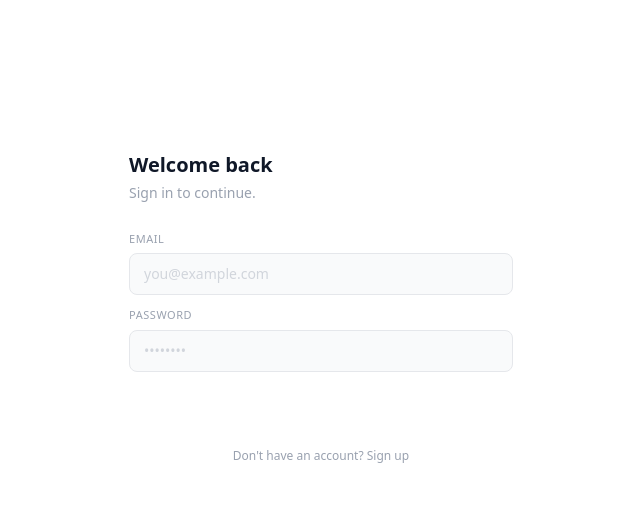
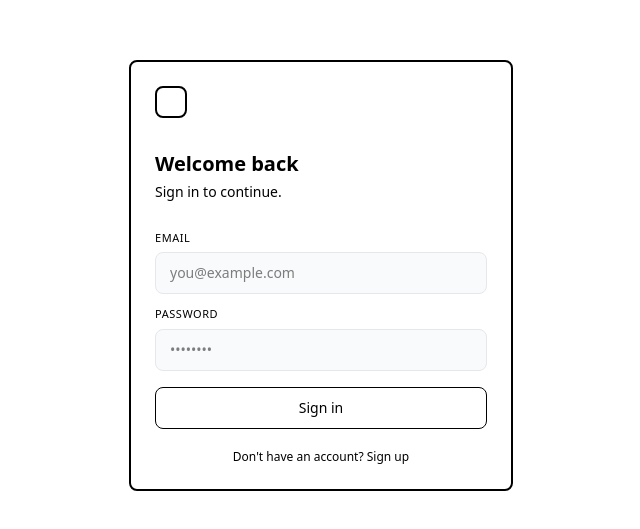
Before and after one commit to Md-Ashikur-Rahman-Ashik/Drag-And-Drop, a Next.js app: page /login in a window 1280 px wide. Shown: the part 125-654 px from the top of the page, without its empty margins (319-959 px from the left). Built offline with nearby package versions, Linux system fonts and the light colour scheme; no server answers.

Commit message:
Fixed colors in login page

```diff
--- a/app/login/page.tsx
+++ b/app/login/page.tsx
@@ -33,21 +33,21 @@ export default function LoginPage() {
 
   return (
     <div className="min-h-screen bg-white flex items-center justify-center p-6">
-      <div className="w-full max-w-sm">
-        <div className="w-8 h-8 bg-brand-600 rounded-lg flex items-center justify-center mb-8">
+      <div className="w-full max-w-sm border-2 rounded-lg p-6">
+        <div className="w-8 h-8 bg-brand-600 rounded-lg border-2 flex items-center justify-center mb-8">
           <div className="w-3.5 h-3.5 bg-white rounded-sm" />
         </div>
 
-        <h1 className="text-xl font-semibold text-gray-900 mb-1">
+        <h1 className="text-xl font-semibold mb-1">
           {isSignUp ? "Create account" : "Welcome back"}
         </h1>
-        <p className="text-sm text-gray-400 mb-7">
+        <p className="text-sm mb-7">
           {isSignUp ? "Start building today." : "Sign in to continue."}
         </p>
 
         <div className="space-y-3 mb-4">
           <div>
-            <label className="block text-[11px] font-medium text-gray-400 uppercase tracking-wider mb-1.5">
+            <label className="block text-[11px] font-medium uppercase tracking-wider mb-1.5">
               Email
             </label>
             <input
@@ -56,11 +56,11 @@ export default function LoginPage() {
               onChange={(e) => setEmail(e.target.value)}
               onKeyDown={(e) => e.key === "Enter" && handleAuth()}
               placeholder="you@example.com"
-              className="w-full bg-gray-50 border border-gray-200 text-gray-900 text-sm px-3.5 py-2.5 rounded-lg outline-none placeholder-gray-300 focus:border-brand-500 focus:bg-white transition-colors"
+              className="w-full bg-gray-50 border border-gray-200 text-sm px-3.5 py-2.5 rounded-lg outline-none focus:border-brand-500 focus:bg-white transition-colors"
             />
           </div>
           <div>
-            <label className="block text-[11px] font-medium text-gray-400 uppercase tracking-wider mb-1.5">
+            <label className="block text-[11px] font-medium uppercase tracking-wider mb-1.5">
               Password
             </label>
             <input
@@ -69,7 +69,7 @@ export default function LoginPage() {
               onChange={(e) => setPassword(e.target.value)}
               onKeyDown={(e) => e.key === "Enter" && handleAuth()}
               placeholder="••••••••"
-              className="w-full bg-gray-50 border border-gray-200 text-gray-900 text-sm px-3.5 py-2.5 rounded-lg outline-none placeholder-gray-300 focus:border-brand-500 focus:bg-white transition-colors"
+              className="w-full bg-gray-50 border border-gray-200 text-sm px-3.5 py-2.5 rounded-lg outline-none focus:border-brand-500 focus:bg-white transition-colors"
             />
           </div>
         </div>
@@ -83,12 +83,12 @@ export default function LoginPage() {
         <button
           onClick={handleAuth}
           disabled={loading}
-          className="w-full bg-brand-600 hover:bg-brand-700 disabled:opacity-50 text-white text-sm font-medium py-2.5 rounded-lg transition-colors mb-5"
+          className="w-full border-1 bg-brand-600 hover:bg-brand-700 disabled:opacity-50 text-sm font-medium py-2.5 rounded-lg transition-colors mb-5"
         >
           {loading ? "Please wait..." : isSignUp ? "Create account" : "Sign in"}
         </button>
 
-        <p className="text-center text-xs text-gray-400">
+        <p className="text-center text-xs">
           {isSignUp ? "Already have an account?" : "Don't have an account?"}{" "}
           <button
             onClick={() => setIsSignUp(!isSignUp)}
```
